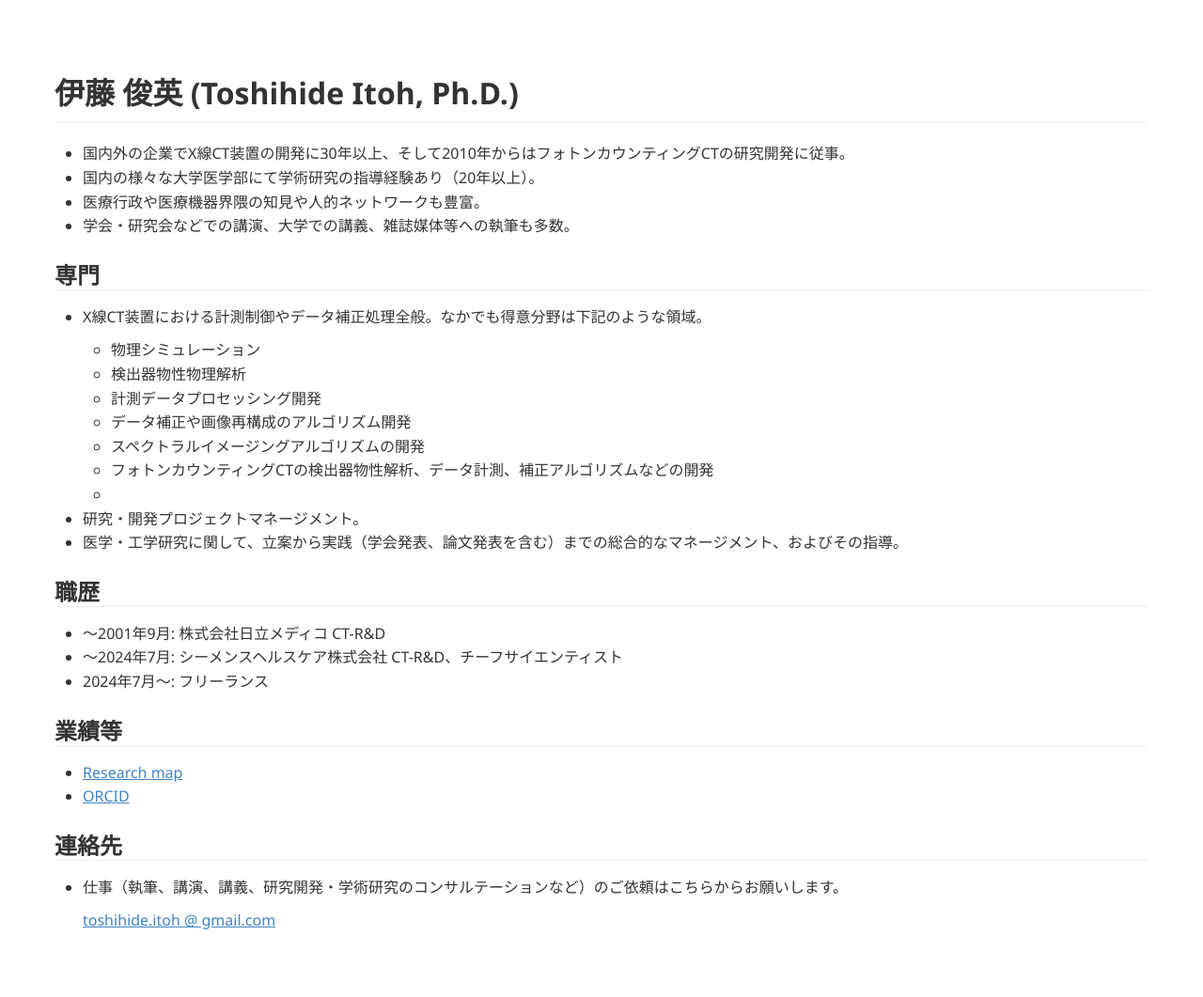
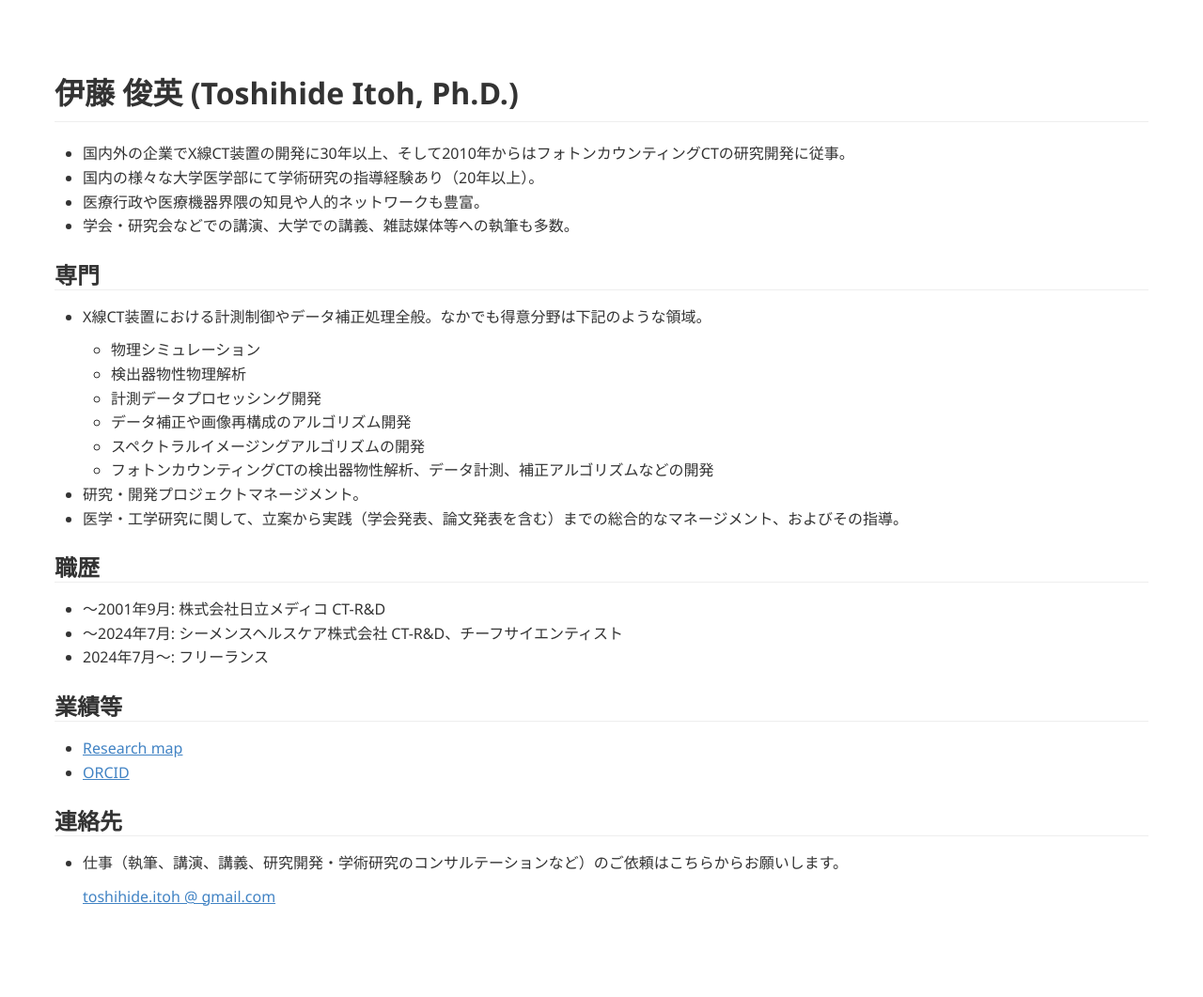
Before and after one commit to tnitoh/tnitoh.github.io, a Jekyll site: the page built from index.md, in a window 1280 px wide. Shown: the whole page at 94% size. Built offline with Jekyll 4.4.1, drawn with Linux system fonts in a browser that asks for light colours; Markdown is read by kramdown in place of the engine named in the settings; after the commit the page ends 1035 px from its top, so only the background shows below that.

Commit message:
Update index.md

```diff
--- a/index.md
+++ b/index.md
@@ -19,7 +19,7 @@ title: Toshihide Itoh's web page
   - データ補正や画像再構成のアルゴリズム開発
   - スペクトラルイメージングアルゴリズムの開発
   - フォトンカウンティングCTの検出器物性解析、データ計測、補正アルゴリズムなどの開発
-  -
+<br>
 
 - 研究・開発プロジェクトマネージメント。
 - 医学・工学研究に関して、立案から実践（学会発表、論文発表を含む）までの総合的なマネージメント、およびその指導。
```
